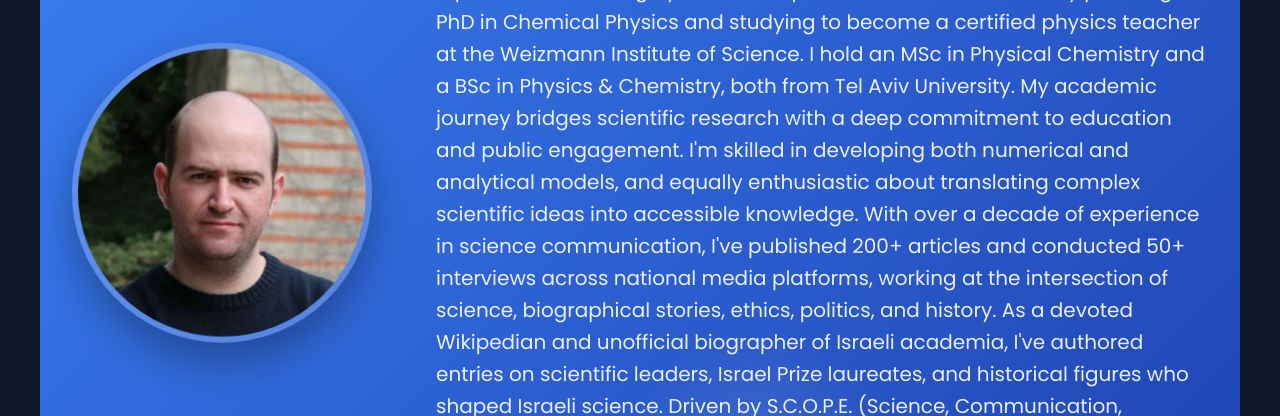
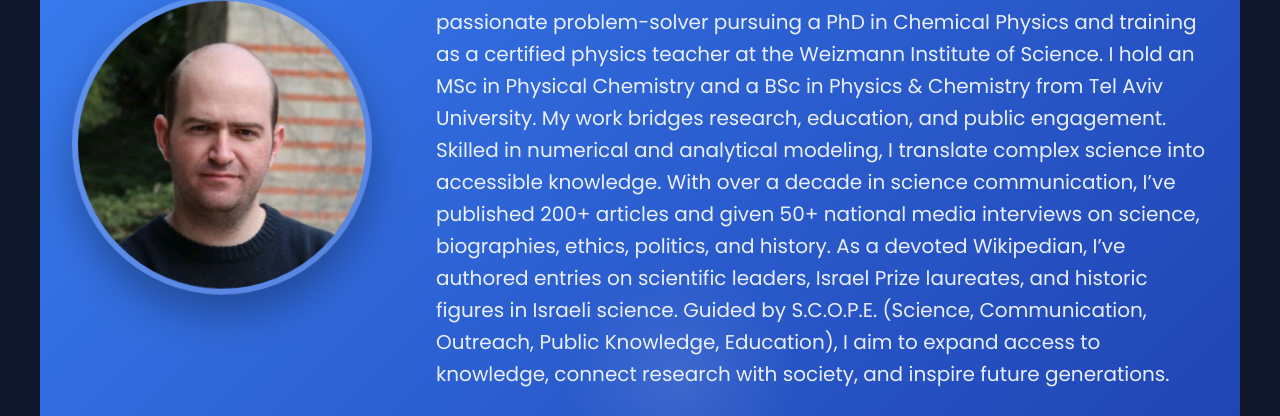
Before and after one commit to jonathanbrkm/portfolio, a plain HTML site: page index.html in a window 1280 px wide. Shown: the part 253-669 px from the top of the page. Drawn offline with Linux system fonts and the light colour scheme.

Commit message:
Update index.html

```diff
--- a/index.html
+++ b/index.html
@@ -447,11 +447,11 @@
             <img src="images/jonathan.jpg" alt="Jonathan Berkheim" class="profile-pic">
             <div class="hero-text">
                 <h1>Hello, I'm Jonathan Berkheim</h1>
-                <p>A passionate and highly motivated problem-solver. I'm currently pursuing a PhD in Chemical Physics and studying to become a certified physics teacher at the Weizmann Institute of Science.
-I hold an MSc in Physical Chemistry and a BSc in Physics & Chemistry, both from Tel Aviv University. My academic journey bridges scientific research with a deep commitment to education and public engagement.
-I'm skilled in developing both numerical and analytical models, and equally enthusiastic about translating complex scientific ideas into accessible knowledge. With over a decade of experience in science communication, I've published 200+ articles and conducted 50+ interviews across national media platforms, working at the intersection of science, biographical stories, ethics, politics, and history.
-As a devoted Wikipedian and unofficial biographer of Israeli academia, I've authored entries on scientific leaders, Israel Prize laureates, and historical figures who shaped Israeli science.
-Driven by S.C.O.P.E. (Science, Communication, Outreach, Public Knowledge, and Education) I’m committed to expanding access to knowledge, bridging research and society, and inspiring the next generation through teaching, media, and open science.</p>
+                <p>passionate problem-solver pursuing a PhD in Chemical Physics and training as a certified physics teacher at the Weizmann Institute of Science. I hold an MSc in Physical Chemistry and a BSc in Physics & Chemistry from Tel Aviv University. My work bridges research, education, and public engagement.
+
+Skilled in numerical and analytical modeling, I translate complex science into accessible knowledge. With over a decade in science communication, I’ve published 200+ articles and given 50+ national media interviews on science, biographies, ethics, politics, and history.
+
+As a devoted Wikipedian, I’ve authored entries on scientific leaders, Israel Prize laureates, and historic figures in Israeli science. Guided by S.C.O.P.E. (Science, Communication, Outreach, Public Knowledge, Education), I aim to expand access to knowledge, connect research with society, and inspire future generations.</p>
                 <a href="https://www.linkedin.com/in/YOUR-LINK" class="btn">
                     <i class="fab fa-linkedin"></i>
                     Connect on LinkedIn
```
